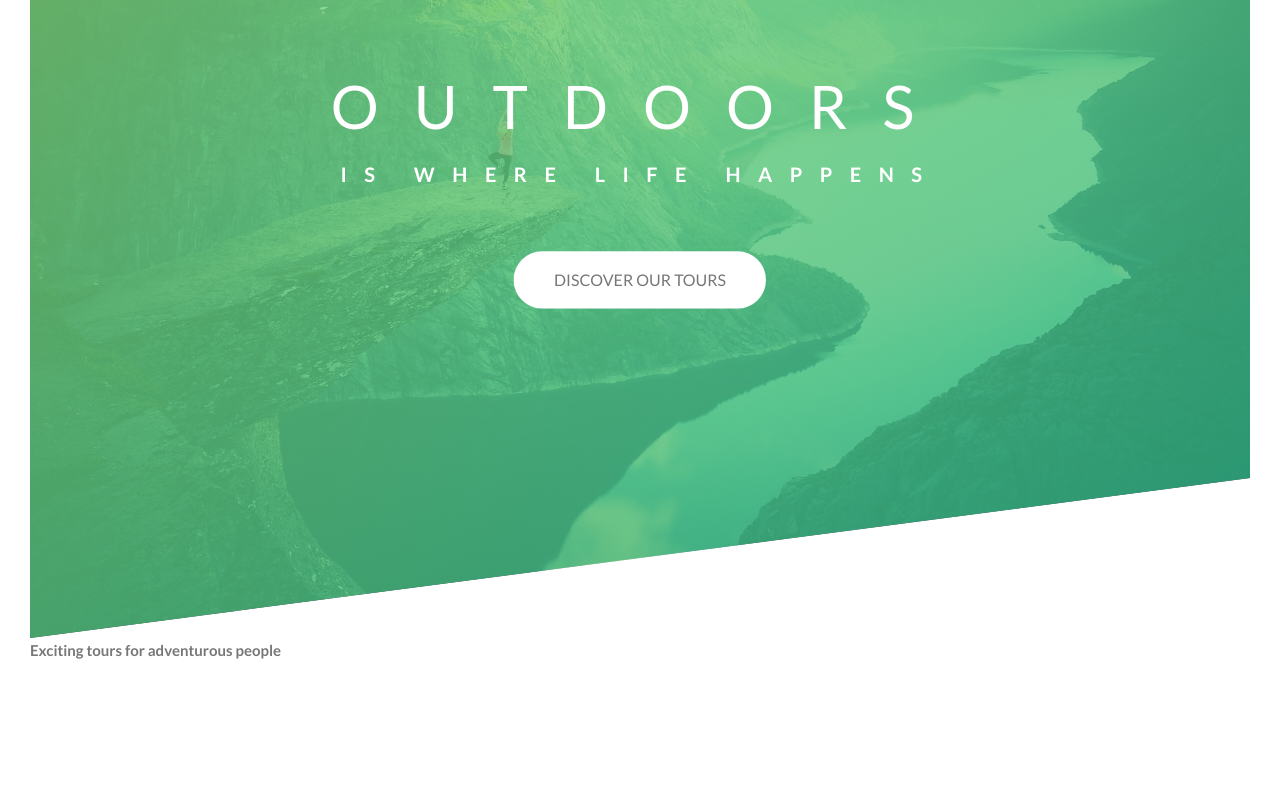
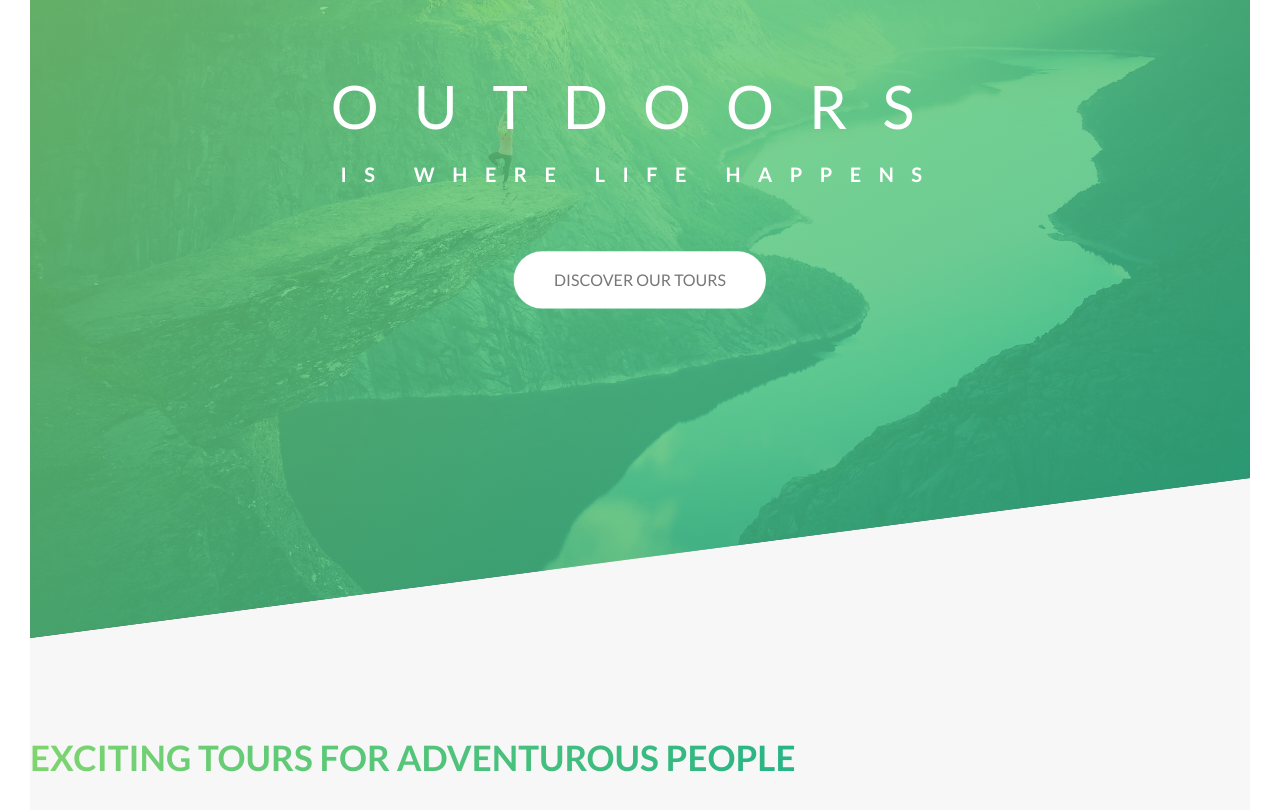
Before and after one commit to marzena-szopinska/Natours_Project, a website: page index.html in a window 1280 px wide. Shown: the part 152-962 px from the top of the page. Before the commit the page ends 846 px from the top, so only its background shows below. Drawn offline with Linux system fonts and the light colour scheme.

Commit message:
added a very nice gradient effect to the text

```diff
--- a/sass/abstracts/_variables.scss
+++ b/sass/abstracts/_variables.scss
@@ -5,6 +5,7 @@ $color-primary-dark: #28b485;
 $color-white: #fff;
 $color-black: #000;
 $color-gray-dark: #777;
+$color-gray-light-1: #f7f7f7;
 
 // GRID
 $grid-width: 114rem; // 10px = 1rem
--- a/sass/base/_typography.scss
+++ b/sass/base/_typography.scss
@@ -41,3 +41,20 @@ body {
     animation: moveInRight 1s ease-out;
   }
 }
+
+.heading-secondary {
+  font-size: 3.5rem;
+  text-transform: uppercase;
+  // make the text bolder
+  font-weight: 700;
+  // GRADIENT TEXT EFFECT
+  // set the color text to gradient
+  background-image: linear-gradient(to right, $color-primary-light, $color-primary-dark);
+  // prevent the gradient to streatch through the whole container
+  display: inline-block;
+  // clip the gradient to the text (the gradient will be behind the text )
+  -webkit-background-clip: text;
+  // make the text transparent to see the gradient
+  color: transparent;
+
+}
--- a/sass/pages/_home.scss
+++ b/sass/pages/_home.scss
@@ -0,0 +1,7 @@
+.section-about {
+  background-color: $color-gray-light-1;
+  padding: 25rem 0;
+  // move up the section
+  margin-top: -20vh; // 95 - 75 = 20vh
+
+}
```
Also changed, not shown: css/style.css.
